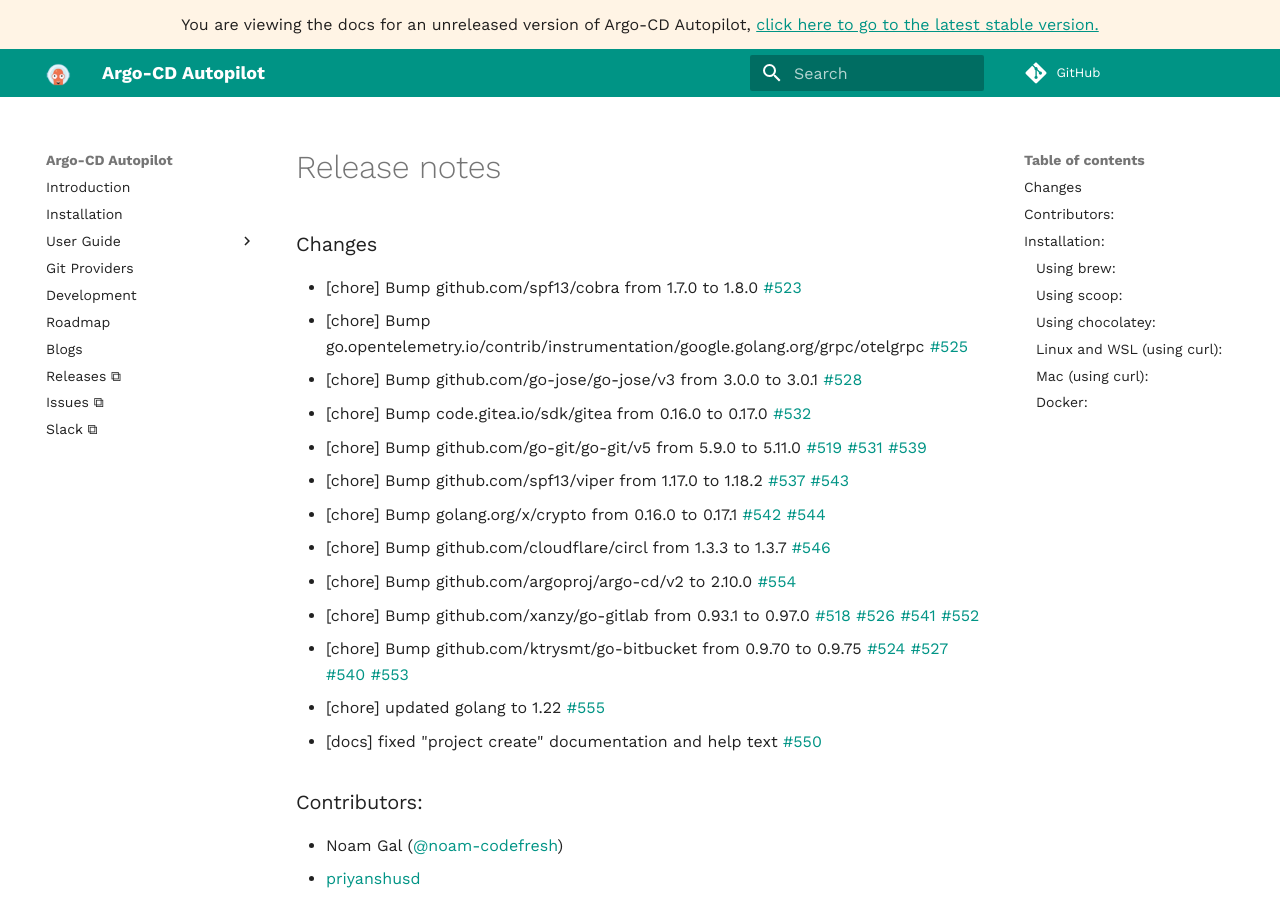
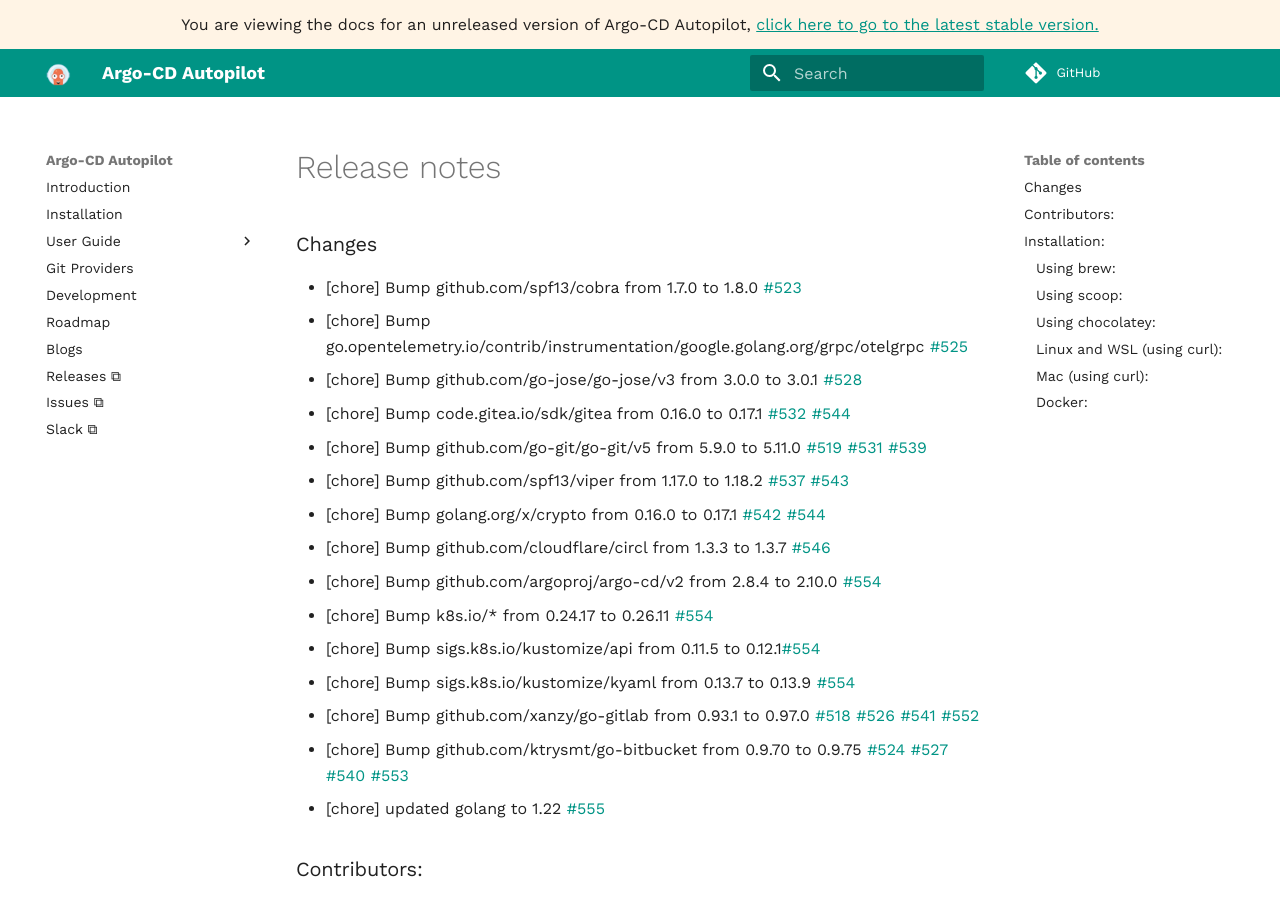
Before and after one commit to argoproj-labs/argocd-autopilot, an MkDocs documentation site: the page built from docs/releases/release_notes.md, in a window 1280 px wide and 900 px high. Built offline with MkDocs 1.6.1 and Material for MkDocs 9.7.7, drawn with Linux system fonts in a browser that asks for light colours; comment, search, counter and statistics services are not loaded.

```diff
--- a/docs/releases/release_notes.md
+++ b/docs/releases/release_notes.md
@@ -3,16 +3,18 @@
 - [chore] Bump github.com/spf13/cobra from 1.7.0 to 1.8.0 [#523](https://github.com/argoproj-labs/argocd-autopilot/pull/523)
 - [chore] Bump go.opentelemetry.io/contrib/instrumentation/google.golang.org/grpc/otelgrpc [#525](https://github.com/argoproj-labs/argocd-autopilot/pull/525)
 - [chore] Bump github.com/go-jose/go-jose/v3 from 3.0.0 to 3.0.1 [#528](https://github.com/argoproj-labs/argocd-autopilot/pull/528)
-- [chore] Bump code.gitea.io/sdk/gitea from 0.16.0 to 0.17.0 [#532](https://github.com/argoproj-labs/argocd-autopilot/pull/532)
+- [chore] Bump code.gitea.io/sdk/gitea from 0.16.0 to 0.17.1 [#532](https://github.com/argoproj-labs/argocd-autopilot/pull/532) [#544](https://github.com/argoproj-labs/argocd-autopilot/pull/544)
 - [chore] Bump github.com/go-git/go-git/v5 from 5.9.0 to 5.11.0 [#519](https://github.com/argoproj-labs/argocd-autopilot/pull/519) [#531](https://github.com/argoproj-labs/argocd-autopilot/pull/531) [#539](https://github.com/argoproj-labs/argocd-autopilot/pull/539)
 - [chore] Bump github.com/spf13/viper from 1.17.0 to 1.18.2 [#537](https://github.com/argoproj-labs/argocd-autopilot/pull/537) [#543](https://github.com/argoproj-labs/argocd-autopilot/pull/543)
 - [chore] Bump golang.org/x/crypto from 0.16.0 to 0.17.1 [#542](https://github.com/argoproj-labs/argocd-autopilot/pull/542) [#544](https://github.com/argoproj-labs/argocd-autopilot/pull/544)
 - [chore] Bump github.com/cloudflare/circl from 1.3.3 to 1.3.7 [#546](https://github.com/argoproj-labs/argocd-autopilot/pull/546)
-- [chore] Bump github.com/argoproj/argo-cd/v2 to 2.10.0 [#554](https://github.com/argoproj-labs/argocd-autopilot/pull/554)
+- [chore] Bump github.com/argoproj/argo-cd/v2 from 2.8.4 to 2.10.0 [#554](https://github.com/argoproj-labs/argocd-autopilot/pull/554)
+- [chore] Bump k8s.io/* from 0.24.17 to 0.26.11 [#554](https://github.com/argoproj-labs/argocd-autopilot/pull/554)
+- [chore] Bump sigs.k8s.io/kustomize/api from 0.11.5 to 0.12.1[#554](https://github.com/argoproj-labs/argocd-autopilot/pull/554)
+- [chore] Bump sigs.k8s.io/kustomize/kyaml from 0.13.7 to 0.13.9 [#554](https://github.com/argoproj-labs/argocd-autopilot/pull/554)
 - [chore] Bump github.com/xanzy/go-gitlab from 0.93.1 to 0.97.0 [#518](https://github.com/argoproj-labs/argocd-autopilot/pull/518) [#526](https://github.com/argoproj-labs/argocd-autopilot/pull/526) [#541](https://github.com/argoproj-labs/argocd-autopilot/pull/541) [#552](https://github.com/argoproj-labs/argocd-autopilot/pull/552)
 - [chore] Bump github.com/ktrysmt/go-bitbucket from 0.9.70 to 0.9.75 [#524](https://github.com/argoproj-labs/argocd-autopilot/pull/524) [#527](https://github.com/argoproj-labs/argocd-autopilot/pull/527) [#540](https://github.com/argoproj-labs/argocd-autopilot/pull/540) [#553](https://github.com/argoproj-labs/argocd-autopilot/pull/553)
 - [chore] updated golang to 1.22 [#555](https://github.com/argoproj-labs/argocd-autopilot/pull/555)
-- [docs] fixed "project create" documentation and help text [#550](https://github.com/argoproj-labs/argocd-autopilot/pull/550)
 
 ### Contributors:
 
```
Also changed, not shown: CHANGELOG.md (+5 -2 lines).
